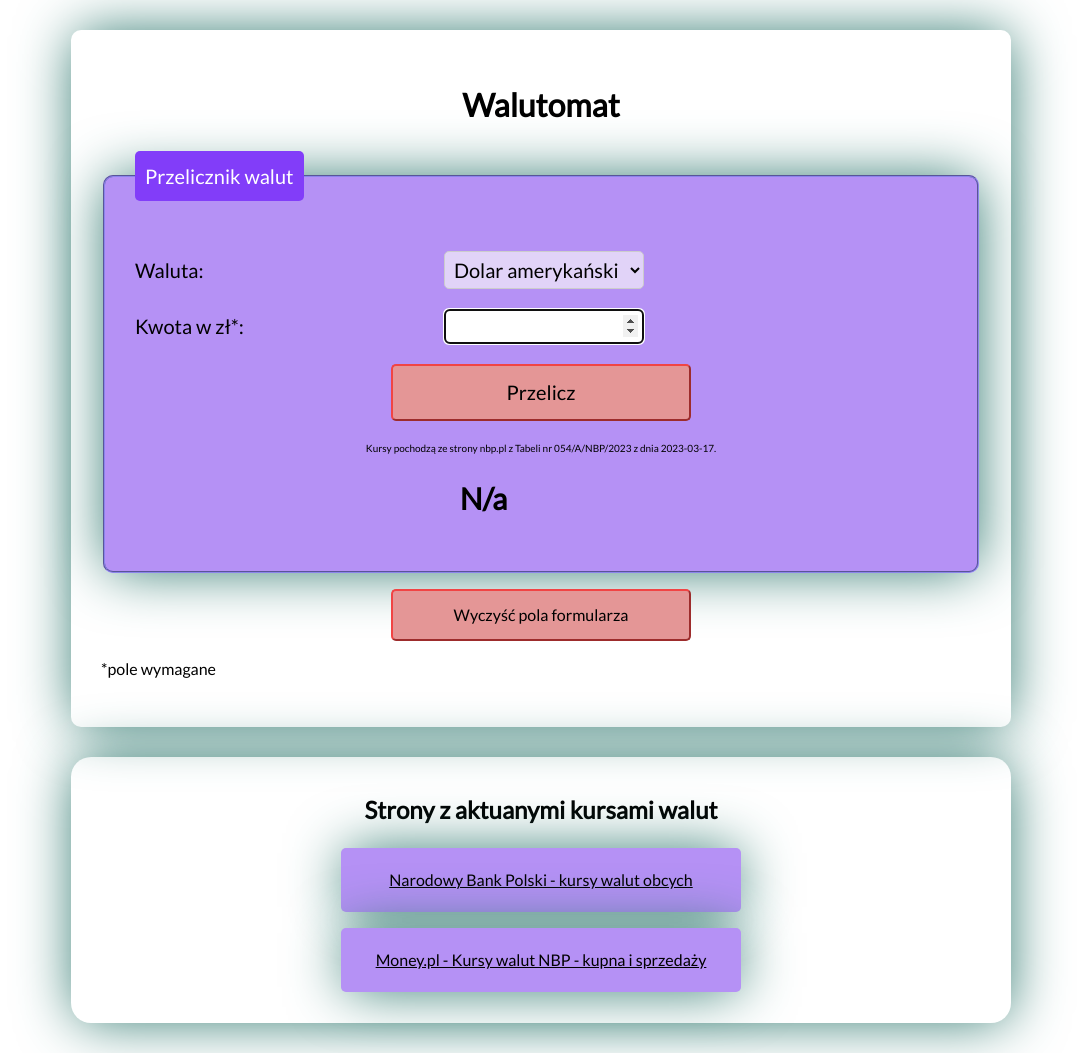
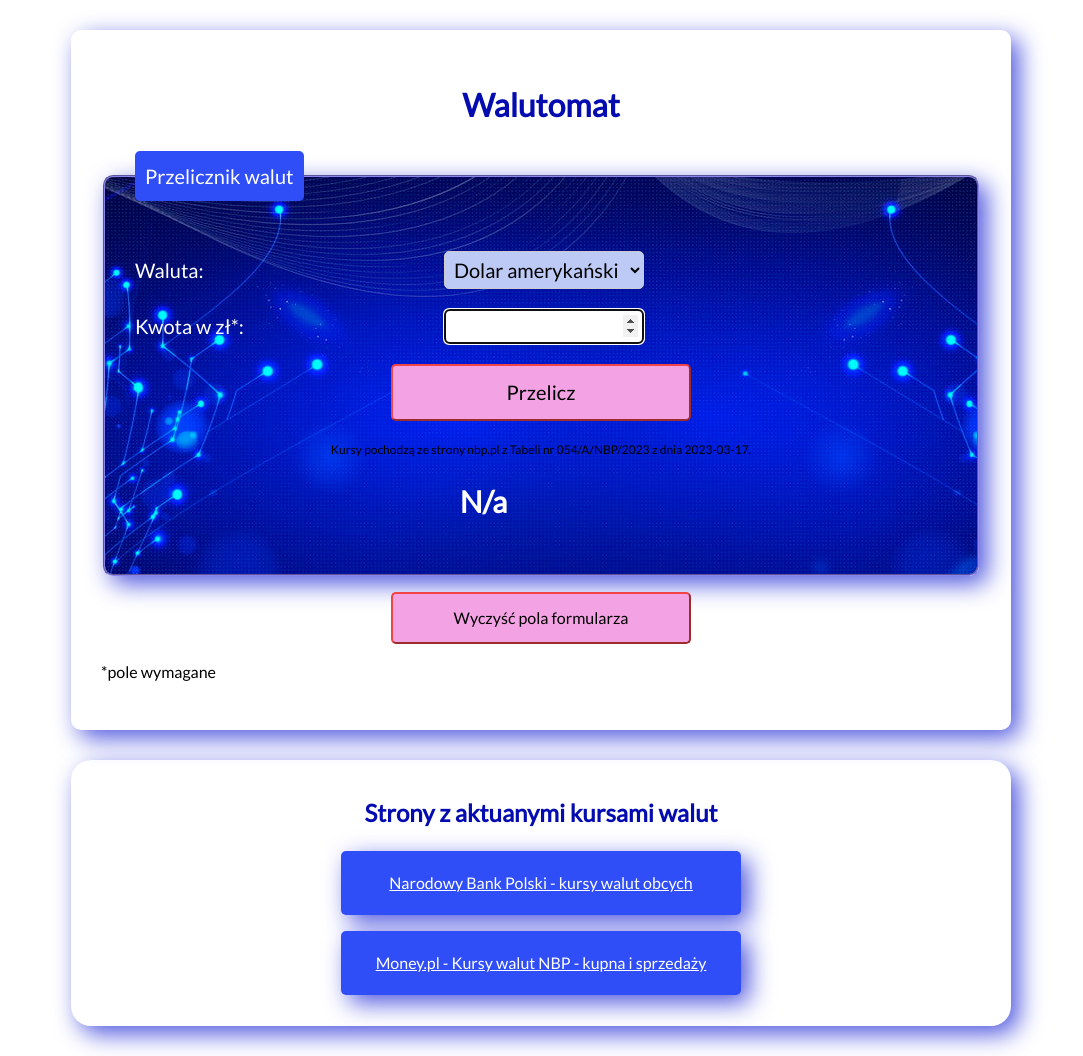
Before and after one commit to Marta-Pabierowska/currency-converter, a plain HTML site: page index.html in a window 1280 px wide. Shown: the whole page, without its empty margins (99-1182 px from the left). Drawn offline with nearby package versions, Linux system fonts and the light colour scheme.

Commit message:
background-color images added

```diff
--- a/css/button.css
+++ b/css/button.css
@@ -4,7 +4,7 @@
 
 .form__button {
     display: inline-block;
-    background-color: #e49696;
+    background-color: rgb(243, 163, 228);
     padding: 15px;
     width: 300px;
     border-width: 2px;
@@ -13,11 +13,11 @@
 }
 
 .form__button:hover {
-    background-color: #9a4444;
+    background-color: #d61ca8;
     color: white;
 }
 
 .form__button:active {
-    background-color: #d25e5e;
+    background-color: #e854b9;
     color: white;
 }
--- a/css/form.css
+++ b/css/form.css
@@ -1,19 +1,19 @@
 .form__fieldset {
-    background-color: #b591f5;
+    background-image: url("../images/blue.jpg");
     text-align: left;
     font-size: 20px;
     padding: 30px;
     max-width: 1000px;
     border-color: #8b84ec;
     border-radius: 10px;
-    -webkit-box-shadow: 1px 0px 57px -4px rgba(36, 113, 103, 1);
-    -moz-box-shadow: 1px 0px 57px -4px rgba(36, 113, 103, 1);
-    box-shadow: 1px 0px 57px -4px rgba(36, 113, 103, 1);
+    -webkit-box-shadow: 8px 8px 24px 0px rgba(80, 88, 223, 1);
+    -moz-box-shadow: 8px 8px 24px 0px rgba(80, 88, 223, 1);
+    box-shadow: 8px 8px 24px 0px rgba(80, 88, 223, 1);
 }
 
 .form__legend {
     display: block;
-    background-color: #823df9;
+    background-color: #304ef8;
     color: white;
     padding: 10px;
     border-radius: 5px;
@@ -24,10 +24,11 @@
     max-width: 300px;
     display: inline-block;
     margin-right: 5px;
+    color: white;
 }
 
 .form__field--filled {
-    background-color: #e1d3f8;
+    background-color: #bdcaf6;
 }
 
 .form__field {
@@ -39,38 +40,15 @@
 
 }
 
-.form__button--count {
-    text-align: center;
-}
-
-.form__button {
-    display: inline-block;
-    background-color: #e49696;
-    padding: 15px;
-    width: 300px;
-    border-width: 2px;
-    border-color: rgb(241, 68, 68);
-    border-radius: 5px;
-}
-
-.form__button:hover {
-    background-color: #9a4444;
-    color: white;
-}
-
-.form__button:active {
-    background-color: #d25e5e;
-    color: white;
-}
-
 .form__information {
-    font-size: 10px;
+    font-size: 12px;
     text-align: center;
 }
 
 .form__result {
     margin: 40% 10% 40% 40%;
     font-size: 30px;
+    color: white;
 }
 
 .form__clue {
--- a/css/link.css
+++ b/css/link.css
@@ -1,29 +1,30 @@
 .footer {
+    color:rgb(4, 12, 176);
     line-height: 1.5;
     text-align: center;
     padding: 15px 30px 15px 30px;
     margin: 30px;
     border-radius: 20px;
-    -webkit-box-shadow: 1px 0px 57px -4px rgba(36, 113, 103, 1);
-    -moz-box-shadow: 1px 0px 57px -4px rgba(36, 113, 103, 1);
-    box-shadow: 1px 0px 57px -4px rgba(36, 113, 103, 1);
+    -webkit-box-shadow: 8px 8px 24px 0px rgba(80, 88, 223, 1);
+    -moz-box-shadow: 8px 8px 24px 0px rgba(80, 88, 223, 1);
+    box-shadow: 8px 8px 24px 0px rgba(80, 88, 223, 1);
 }
 
 .footer__link {
     display: inline-block;
-    background-color: #b591f5;
-    color: black;
+    background-color: #304ef8;
+    color: white;
     width: 100%;
     max-width: 400px;
     padding: 20px 20px;
     border-radius: 5px;
-    -webkit-box-shadow: 1px 0px 57px -4px rgba(36, 113, 103, 1);
-    -moz-box-shadow: 1px 0px 57px -4px rgba(36, 113, 103, 1);
-    box-shadow: 1px 0px 57px -4px rgba(36, 113, 103, 1);
+    -webkit-box-shadow: 8px 8px 24px 0px rgba(80, 88, 223, 1);
+    -moz-box-shadow: 8px 8px 24px 0px rgba(80, 88, 223, 1);
+    box-shadow: 8px 8px 24px 0px rgba(80, 88, 223, 1);
 }
 
 .footer__link:visited {
-    background-color: #b591f5;
+    background-color: #304ef8;
 }
 
 .footer__link:hover {
--- a/css/style.css
+++ b/css/style.css
@@ -16,6 +16,7 @@ html {
     display: inline-block;
     line-height: 1.5;
     text-align: center;
+    color:rgb(4, 12, 176);
 }
 
 .section {
@@ -24,7 +25,7 @@ html {
     padding: 30px;
     margin: 30px;
     border-radius: 10px;
-    -webkit-box-shadow: 1px 0px 57px -4px rgba(36, 113, 103, 1);
-    -moz-box-shadow: 1px 0px 57px -4px rgba(36, 113, 103, 1);
-    box-shadow: 1px 0px 57px -4px rgba(36, 113, 103, 1);
+    -webkit-box-shadow: 8px 8px 24px 0px rgba(80, 88, 223, 1);
+    -moz-box-shadow: 8px 8px 24px 0px rgba(80, 88, 223, 1);
+    box-shadow: 8px 8px 24px 0px rgba(80, 88, 223, 1);
 }
--- a/index.html
+++ b/index.html
@@ -6,6 +6,7 @@
     <meta http-equiv="X-UA-Compatible" content="IE=edge">
     <meta name="viewport" content="width=device-width, initial-scale=1.0">
     <title>Kalkulator walut</title>
+    <link rel="icon" href="images/nature.png">
     <link rel="stylesheet" href="https://cdnjs.cloudflare.com/ajax/libs/normalize/8.0.1/normalize.min.css"
         integrity="sha512-NhSC1YmyruXifcj/KFRWoC561YpHpc5Jtzgvbuzx5VozKpWvQ+4nXhPdFgmx8xqexRcpAglTj9sIBWINXa8x5w=="
         crossorigin="anonymous" referrerpolicy="no-referrer" />
```
Also changed, not shown: images/blue.jpg (added), images/nature.png (added).
